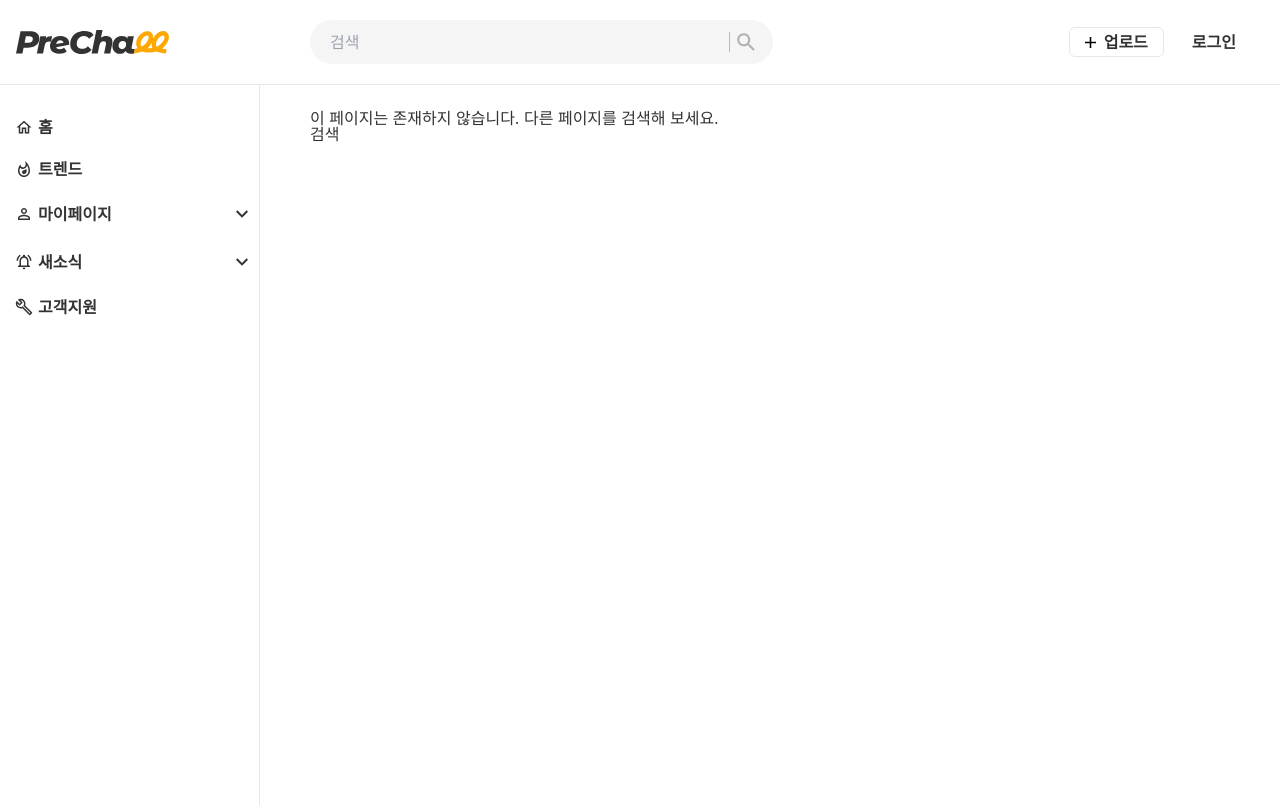
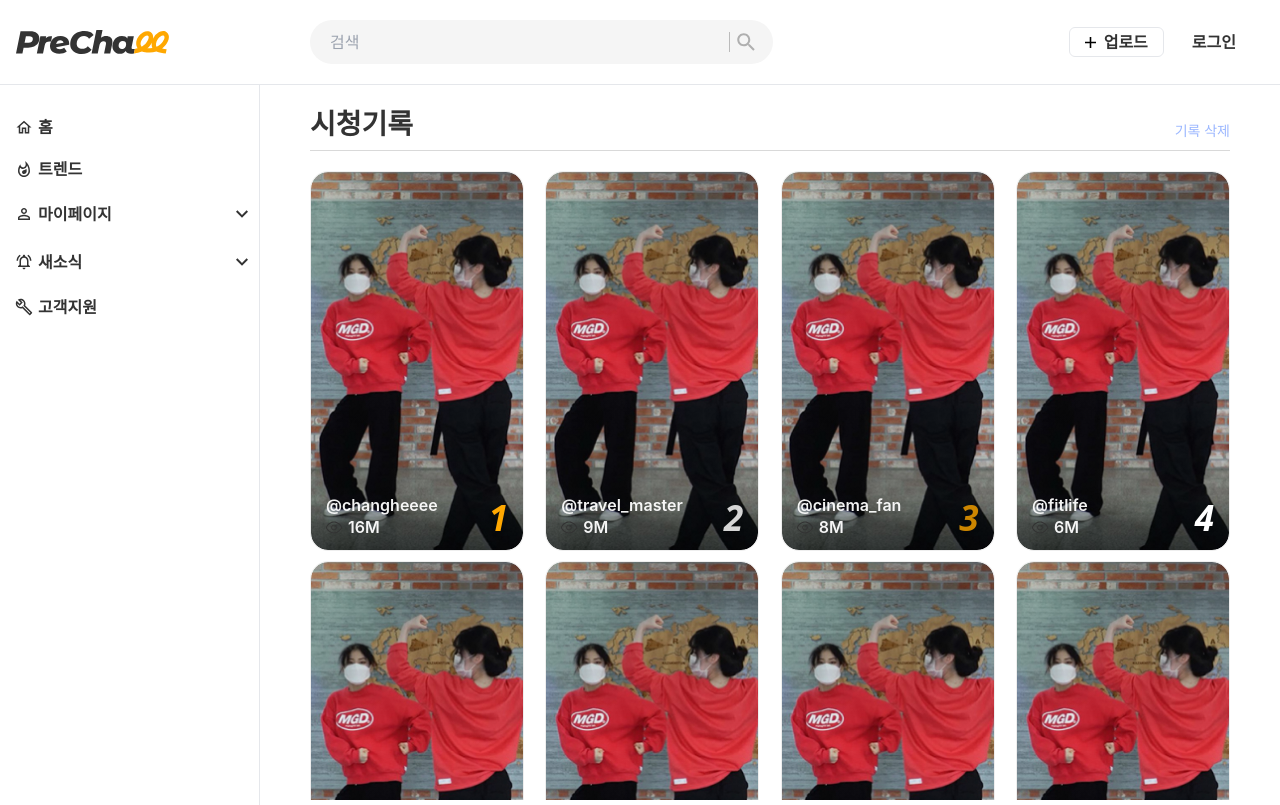
Before and after one commit to changheeee/prechall, a Next.js app: page /user/1/history in a window 1280 px wide. Before the commit this address had no page. Built offline with nearby package versions, Linux system fonts and the light colour scheme.

Commit message:
Design: apply history page UI

```diff
--- /dev/null
+++ b/src/app/@modal/i/flow/clear_history/_components/ClearHistoryModal.tsx
@@ -0,0 +1,12 @@
+import CloseButton from "@/app/_components/CloseButton"
+
+export default function ClearHistoryModal() {
+    return (
+        <div className='w-[500px] h-fit p-[25px] bg-white rounded-[15px] flex flex-col'>
+            <div className='flex justify-between'>
+                <h3 className='text-[22px] font-semibold ' >{`기록 삭제`}</h3>
+                <CloseButton />
+            </div>
+        </div>
+    )
+}
--- /dev/null
+++ b/src/app/@modal/i/flow/clear_history/page.tsx
@@ -0,0 +1,10 @@
+import ClearHistoryModal from "./_components/ClearHistoryModal";
+import { modalLayout } from "@/app/_styles/modalStyle";
+
+export default function page() {
+    return (
+        <div className={modalLayout}>
+            <ClearHistoryModal />
+        </div>
+    )
+}
--- a/src/app/_components/LeftMenu.tsx
+++ b/src/app/_components/LeftMenu.tsx
@@ -54,7 +54,7 @@ export default function LeftMenu() {
                         <div className={defaultSubMenuStyle}>
                             {/* 유저 @userId는 로컬스토리지나 로그인 정보에서 따오자 */}
                             <Link className={getMenuLinkStyle(`/user/@changheeee`)} href={`/user/@changheeee`}>프로필</Link>
-                            <Link className={getMenuLinkStyle('/history')} href="/history">시청기록</Link>
+                            <Link className={getMenuLinkStyle(`/user/@changheeee/history`)} href="/user/@changheeee/history">시청기록</Link>
                         </div>
                     )
                 }
--- a/src/app/history/page.tsx
+++ /dev/null
@@ -1,6 +0,0 @@
-
-export default function page() {
-    return (
-        <div>history</div>
-    )
-}
--- a/src/app/trend/_components/RankDashboard.tsx
+++ b/src/app/trend/_components/RankDashboard.tsx
@@ -61,7 +61,7 @@ export default function RankDashboard() {
                 </div>
                 <div className="w-1/2">
                     <h3 className="font-montserrat font-extrabold italic text-[28px]">
-                        #CREATOR
+                        @CREATOR
                     </h3>
                     <ul className="flex flex-col gap-[10px] w-full mt-[10px]">
                         {rankData.creators.map((item, index) => (
--- /dev/null
+++ b/src/app/user/[username]/_components/History.tsx
@@ -0,0 +1,17 @@
+import Link from "next/link"
+import FullContentList from "@/app/_components/FullContentList"
+
+export default function History() {
+    return (
+        <div>
+            <div className="flex justify-between items-end pb-[12px] border-b border-[#d9d9d9]">
+                <h3 className="text-[28px] font-bold">시청기록</h3>
+                <Link href={`/i/flow/clear_history`}
+                    className="text-[14px] text-[#9BB7FF] font-medium hover:font-semibold hover:text-[#6f98ff] ">
+                    기록 삭제
+                </Link>
+            </div>
+            <FullContentList />
+        </div>
+    )
+}
--- /dev/null
+++ b/src/app/user/[username]/history/page.tsx
@@ -0,0 +1,7 @@
+import History from "../_components/History";
+
+export default function page() {
+    return (
+        <History />
+    )
+}
```
